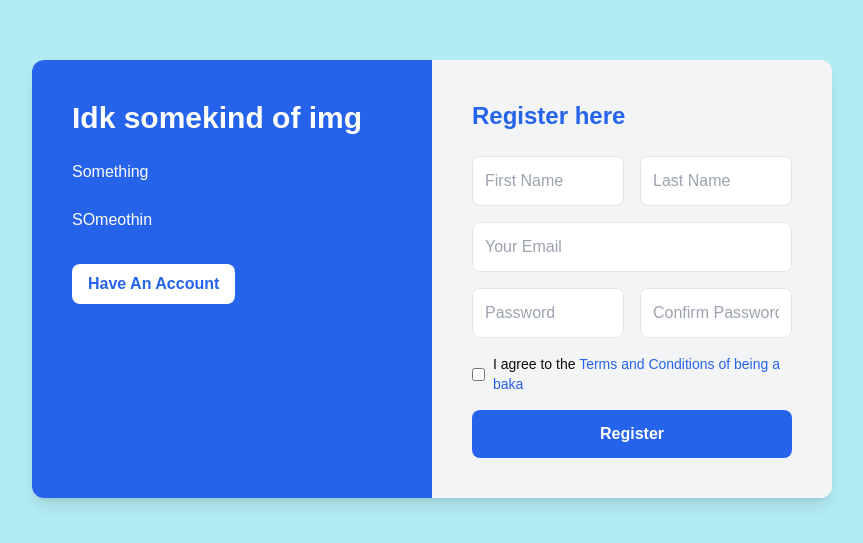
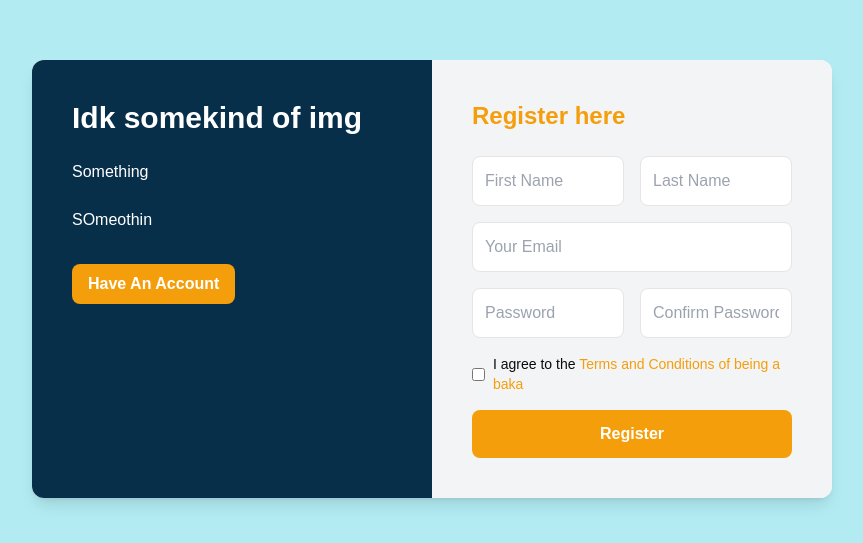
Before and after one commit to naufudge/shinzo-park, a Next.js app: page /signup in a window 1280 px wide. Shown: the part 121-664 px from the top of the page, without its empty margins (208-1071 px from the left). Built offline with nearby package versions, Linux system fonts and the light colour scheme.

Commit message:
colour me geourgous

```diff
--- a/app/login/page.tsx
+++ b/app/login/page.tsx
@@ -26,7 +26,7 @@ export default function SignInSignUp() {
       <div className="bg-white w-[600px] rounded-xl shadow-lg flex overflow-hidden">
 
         {/* Sign In Section */}
-        <div className="w-1/2 bg-red-500 text-white p-10">
+        <div className="w-1/2 bg-sky-950 text-white p-10">
         <h2 className="text-3xl font-bold mb-6">Sign in</h2>
           <div className="mb-4">
             <label htmlFor="username" className="block mb-2">
@@ -55,7 +55,7 @@ export default function SignInSignUp() {
               className="w-full p-3 rounded-lg bg-gray-300 text-black"
             />
           </div>
-          <button className="w-full bg-red-900 p-3 rounded-lg text-white font-bold">
+          <button className="w-full bg-yellow-500 p-3 rounded-lg text-white font-bold">
             Sign in
           </button>
         </div>
@@ -66,7 +66,7 @@ export default function SignInSignUp() {
           <p className="mb-6">Don't have an account?</p>
           <button
           onClick={() => router.push("/signup")}
-          className="w-full bg-red-900 p-3 rounded-lg text-white font-bold">
+          className="w-full bg-yellow-500 p-3 rounded-lg text-white font-bold">
             Sign up
           </button>
         </div>
--- a/app/signup/page.tsx
+++ b/app/signup/page.tsx
@@ -30,7 +30,7 @@ export default function RegisterForm() {
     <div className="flex h-screen items-center justify-center bg-[#B2EBF2]">
       <div className="bg-white w-[800px] rounded-xl shadow-lg flex overflow-hidden">
         {/* Information Section */}
-        <div className="w-1/2 bg-blue-600 text-white p-10">
+        <div className="w-1/2 bg-sky-950 text-white p-10">
           <h2 className="text-3xl font-bold mb-6">Idk somekind of img</h2>
           <p className="mb-6">
             Something
@@ -40,14 +40,14 @@ export default function RegisterForm() {
           </p>
           <button
           onClick={() => router.push("/login")}
-          className="bg-white text-blue-600 px-4 py-2 rounded-lg font-bold">
+          className="bg-amber-500 text-white px-4 py-2 rounded-lg font-bold">
             Have An Account
           </button>
         </div>
 
         {/* Register Form Section */}
         <div className="w-1/2 bg-gray-100 p-10">
-          <h2 className="text-2xl font-bold mb-6 text-blue-600">Register here</h2>
+          <h2 className="text-2xl font-bold mb-6 text-amber-500">Register here</h2>
           <form className="space-y-4">
             <div className="flex gap-4">
               <input
@@ -97,12 +97,12 @@ export default function RegisterForm() {
             <div className="flex items-center">
               <input type="checkbox" id="terms" className="mr-2" />
               <label htmlFor="terms" className="text-sm">
-                I agree to the <a href="#" className="text-blue-600">Terms and Conditions of being a baka</a>
+                I agree to the <a href="#" className="text-amber-500">Terms and Conditions of being a baka</a>
               </label>
             </div>
             <button
               type="submit"
-              className="bg-blue-600 w-full p-3 rounded-lg text-white font-bold"
+              className="bg-amber-500 w-full p-3 rounded-lg text-white font-bold"
             >
               Register
             </button>
```
